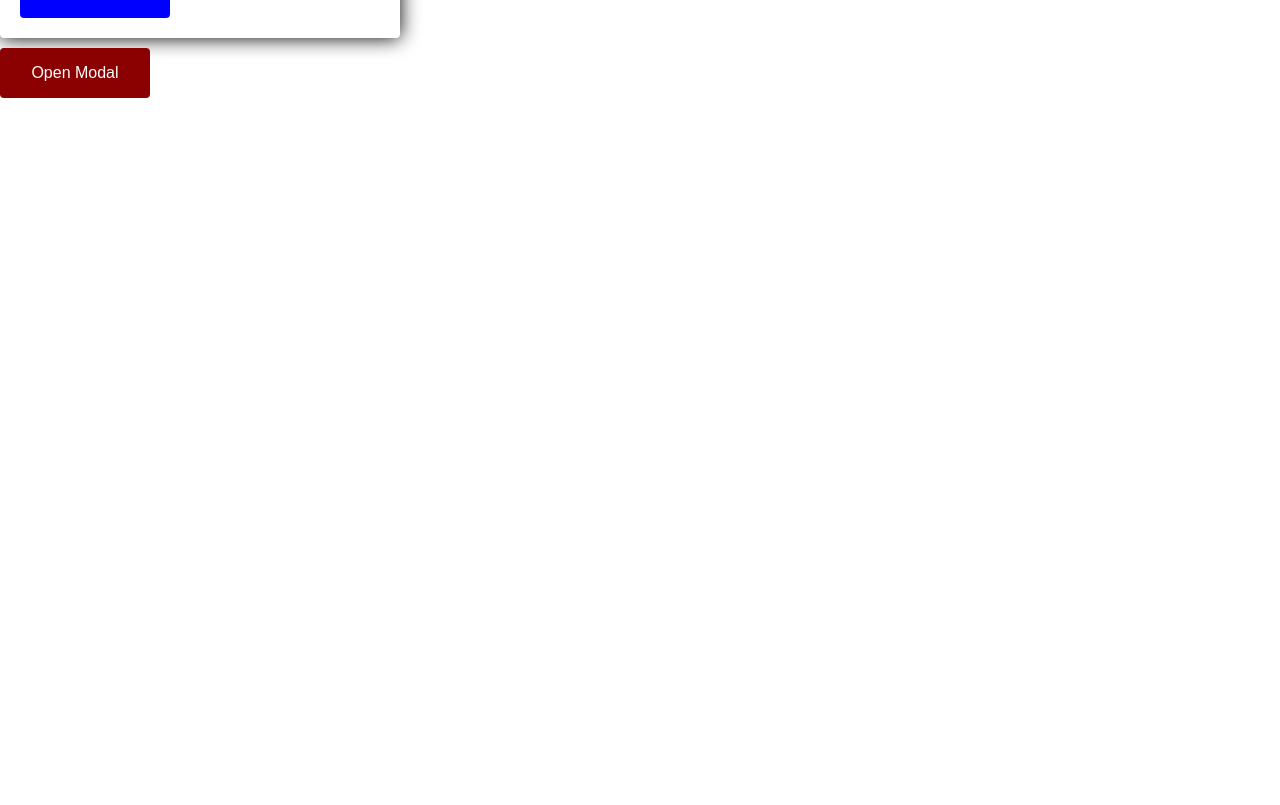
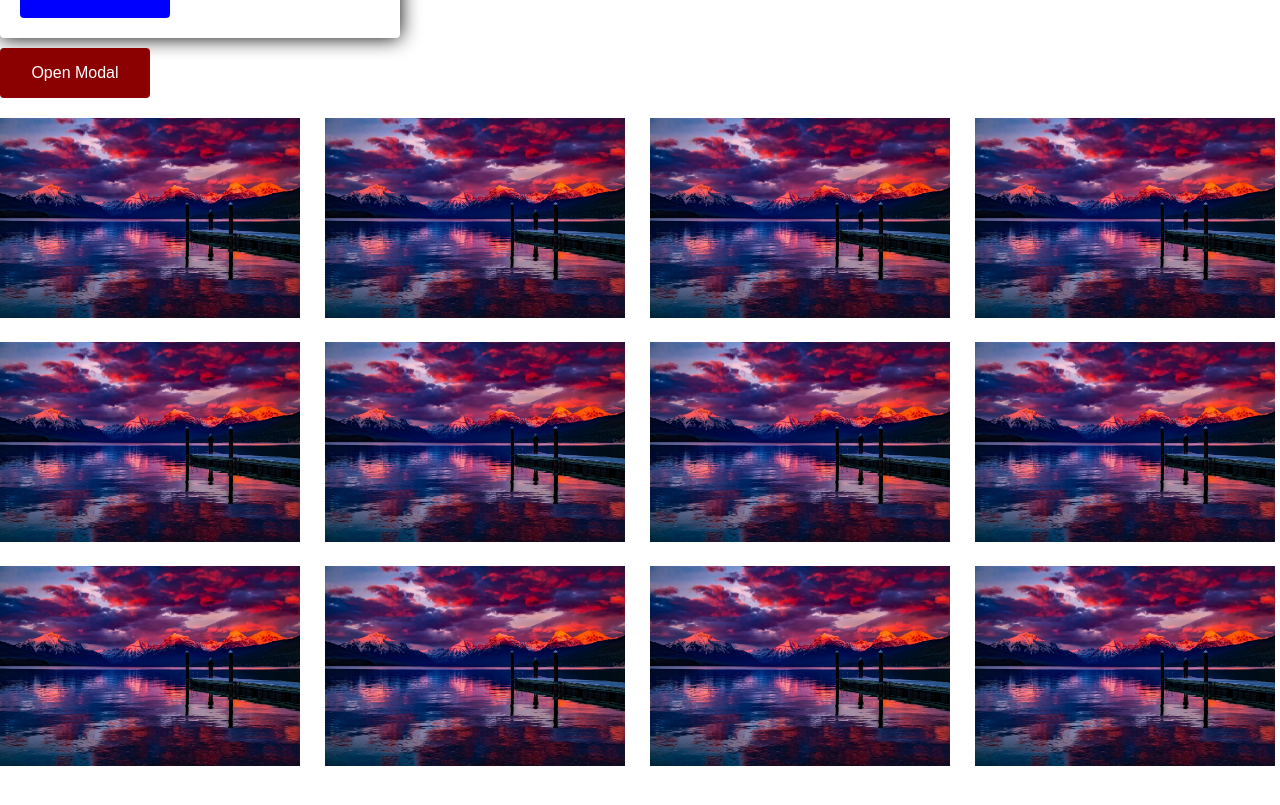
Before and after one commit to azeemhdr/react-css-module, a React (Create React App) app in the folder css/: page / in a window 1280 px wide. Shown: the part 603-1408 px from the top of the page. Before the commit the page ends 800 px from the top, so only its background shows below. Built offline with nearby package versions, Linux system fonts and the light colour scheme.

Commit message:
gallery created

```diff
--- a/css/src/App.js
+++ b/css/src/App.js
@@ -5,6 +5,7 @@ import Card from './components/Card';
 import Modal from './components/Modal';
 import style from '../src/components/Button.module.css'
 import { useState } from 'react';
+import Gallery from './components/Gallery';
 
 
 function App() {
@@ -17,6 +18,7 @@ function App() {
       <button className={`${style.secondary} ${style.container}`} onClick={()=>{setIsModal(true)}}> Open Modal </button>
       {isModal===true?<Modal isModal={isModal} setIsModal={setIsModal}/>:''}
       </div>
+      <Gallery />
 
     </div>
   );
--- /dev/null
+++ b/css/src/components/Gallery.js
@@ -0,0 +1,53 @@
+import React from 'react'
+import styles from "./Gallery.module.css"
+import style from "./Button.module.css"
+import images from '../images/card.jpg'
+export default function Gallery() {
+  return (
+	<div>
+		<div className={`${style.container}`}>
+			<div className={`${styles.gallery}`}>
+				<div className= {`${styles.img}`}>
+					<img src={images} className= {`${styles.gridImg}`} />
+				</div>
+				<div className= {`${styles.img}`}>
+					<img src={images} className= {`${styles.gridImg}`} />
+				</div>
+				<div className= {`${styles.img}`}>
+					<img src={images} className= {`${styles.gridImg}`} />
+				</div>
+				<div className= {`${styles.img}`}>
+					<img src={images} className= {`${styles.gridImg}`} />
+				</div>
+				<div className= {`${styles.img}`}>
+					<img src={images} className= {`${styles.gridImg}`} />
+				</div>
+				<div className= {`${styles.img}`}>
+					<img src={images} className= {`${styles.gridImg}`} />
+				</div>
+				<div className= {`${styles.img}`}>
+					<img src={images} className= {`${styles.gridImg}`} />
+				</div>
+				<div className= {`${styles.img}`}>
+					<img src={images} className= {`${styles.gridImg}`} />
+				</div>
+				<div className= {`${styles.img}`}>
+					<img src={images} className= {`${styles.gridImg}`} />
+				</div>
+				<div className= {`${styles.img}`}>
+					<img src={images} className= {`${styles.gridImg}`} />
+				</div>
+				<div className= {`${styles.img}`}>
+					<img src={images} className= {`${styles.gridImg}`} />
+				</div>
+				<div className= {`${styles.img}`}>
+					<img src={images} className= {`${styles.gridImg}`} />
+				</div>
+
+
+
+			</div>
+		</div>
+	</div>
+  )
+}
--- a/css/src/components/Gallery.module.css
+++ b/css/src/components/Gallery.module.css
@@ -0,0 +1,17 @@
+.gallery{
+	display: grid;
+	grid-template-columns:repeat(4 , 1fr);
+	grid-template-rows: repeat(4 , 1fr);
+	gap: 20px;
+	width: 100%;
+	margin-top: 20px;
+	/* overflow: hidden; */
+}
+
+.img{
+	width: 300px;
+}
+.gridImg{
+	width: 100%;
+	object-fit: cover;
+}
```
